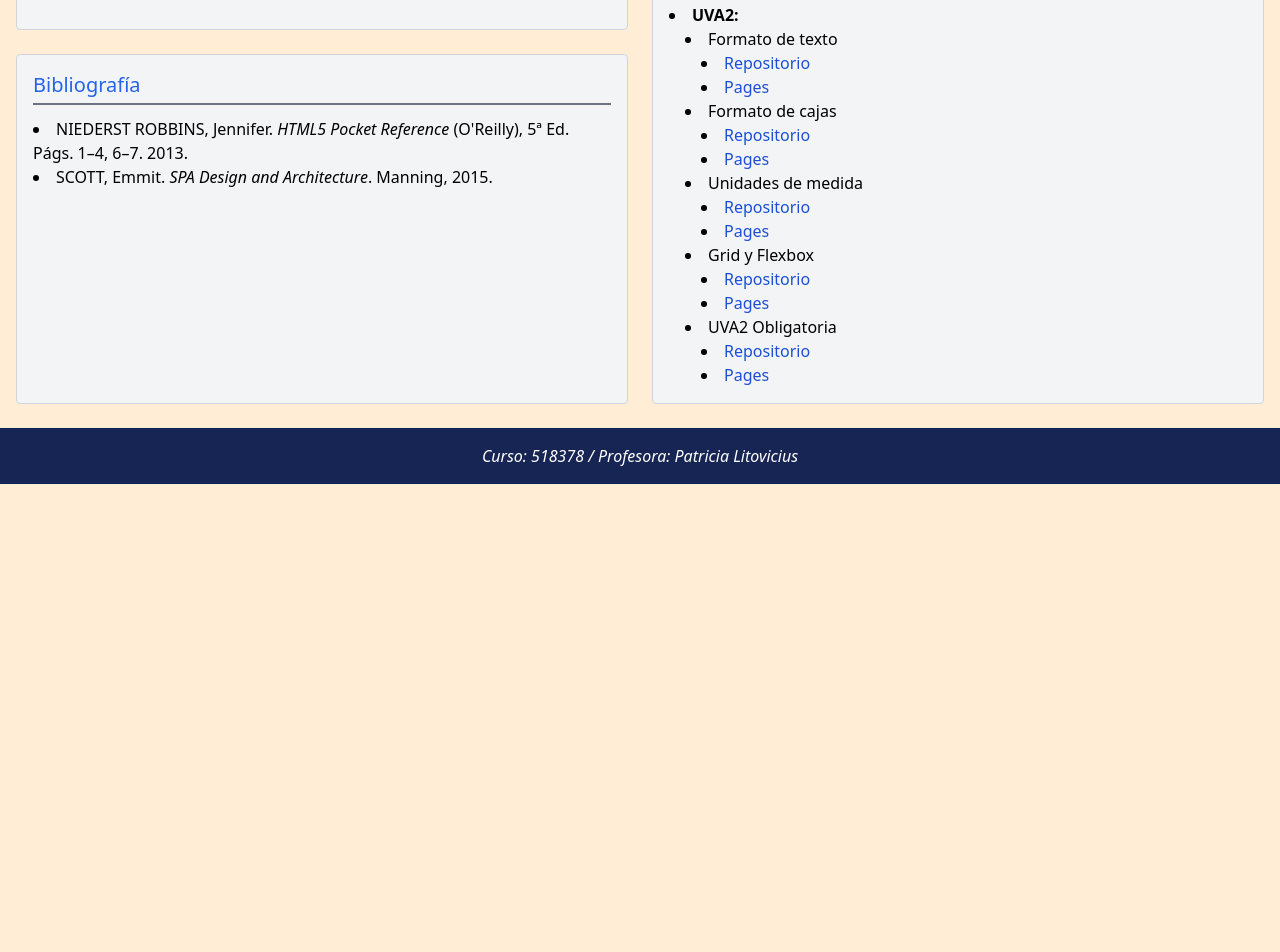
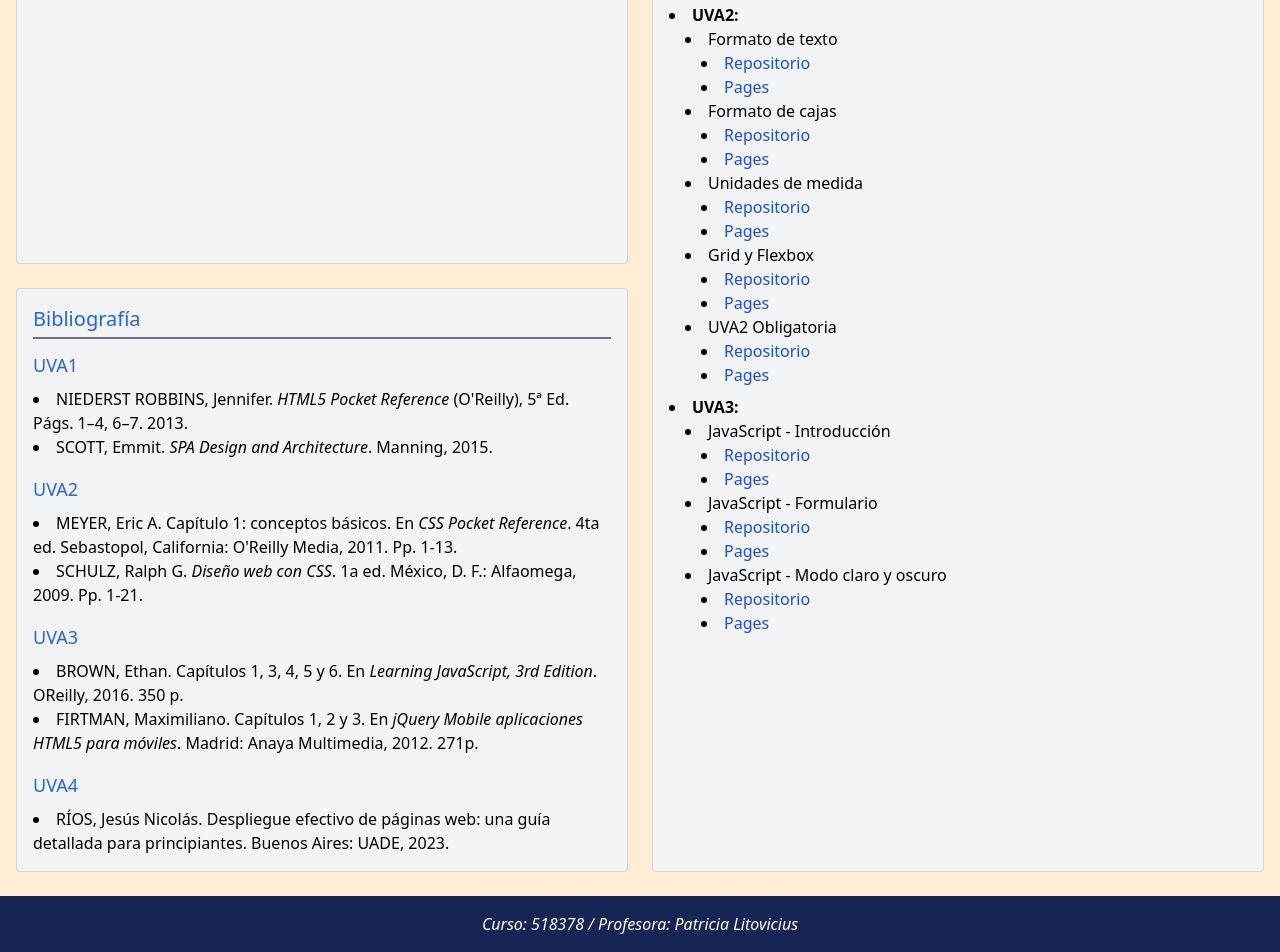
Before and after one commit to pedro-vazquez-b/Vazquez_1219251_26032025_HTMLEtiquetas, a plain HTML site: page index.html in a window 1280 px wide. Shown: the part 564-1516 px from the top of the page. Before the commit the page ends 1048 px from the top, so only its background shows below. Drawn offline with nearby package versions, Linux system fonts and the light colour scheme.

Commit message:
Mejorado modo oscuro. Agregada informacion de la segunda parte del cuatrimestre.

```diff
--- a/index.html
+++ b/index.html
@@ -75,27 +75,27 @@
                                 <span>HTML - Introducción</span>
                                 <ul class="list-disc list-inside ml-4">
                                     <li><a href="https://github.com/pedro-vazquez-b/Vazquez_1219251_26032025_IntroaHTML"
-                                            class="text-blue-700 hover:underline">Repositorio</a></li>
+                                            class="text-blue-700 hover:underline dark:text-blue-200">Repositorio</a></li>
                                     <li><a href="https://pedro-vazquez-b.github.io/Vazquez_1219251_26032025_IntroaHTML"
-                                            class="text-blue-700 hover:underline">Pages</a></li>
+                                            class="text-blue-700 hover:underline dark:text-blue-400">Pages</a></li>
                                 </ul>
                             </li>
                             <li>
                                 <span>HTML - Etiquetas</span>
                                 <ul class="list-disc list-inside ml-4">
                                     <li><a href="https://github.com/pedro-vazquez-b/Vazquez_1219251_26032025_HTMLEtiquetas"
-                                            class="text-blue-700 hover:underline">Repositorio</a></li>
+                                            class="text-blue-700 hover:underline dark:text-blue-400">Repositorio</a></li>
                                     <li><a href="https://pedro-vazquez-b.github.io/Vazquez_1219251_26032025_HTMLEtiquetas"
-                                            class="text-blue-700 hover:underline">Pages</a></li>
+                                            class="text-blue-700 hover:underline dark:text-blue-400">Pages</a></li>
                                 </ul>
                             </li>
                             <li>
                                 <span>HTML - Ejercicio Integrador</span>
                                 <ul class="list-disc list-inside ml-4">
                                     <li><a href="https://github.com/pedro-vazquez-b/Vazquez_1219251_26032025_Integracion"
-                                            class="text-blue-700 hover:underline">Repositorio</a></li>
+                                            class="text-blue-700 hover:underline dark:text-blue-400">Repositorio</a></li>
                                     <li><a href="https://pedro-vazquez-b.github.io/Vazquez_1219251_26032025_Integracion"
-                                            class="text-blue-700 hover:underline">Pages</a></li>
+                                            class="text-blue-700 hover:underline dark:text-blue-400">Pages</a></li>
                                 </ul>
                             </li>
                         </ul>
@@ -105,41 +105,69 @@
                             <li><span>Formato de texto</span>
                                 <ul class="list-disc list-inside ml-4">
                                     <li><a href="https://github.com/pedro-vazquez-b/Vazquez_1219251_02042025_Formatodetexto"
-                                            class="text-blue-700 hover:underline">Repositorio</a></li>
+                                            class="text-blue-700 hover:underline dark:text-blue-400">Repositorio</a></li>
                                     <li><a href="https://pedro-vazquez-b.github.io/Vazquez_1219251_02042025_Formatodetexto"
-                                            class="text-blue-700 hover:underline">Pages</a></li>
+                                            class="text-blue-700 hover:underline dark:text-blue-400">Pages</a></li>
                                 </ul>
                             </li>
                             <li><span>Formato de cajas</span>
                                 <ul class="list-disc list-inside ml-4">
                                     <li><a href="https://github.com/pedro-vazquez-b/Vazquez_1219251_02042025_Formatodecajas"
-                                            class="text-blue-700 hover:underline">Repositorio</a></li>
+                                            class="text-blue-700 hover:underline dark:text-blue-400">Repositorio</a></li>
                                     <li><a href="https://pedro-vazquez-b.github.io/Vazquez_1219251_02042025_Formatodecajas"
-                                            class="text-blue-700 hover:underline">Pages</a></li>
+                                            class="text-blue-700 hover:underline dark:text-blue-400">Pages</a></li>
                                 </ul>
                             </li>
                             <li><span>Unidades de medida</span>
                                 <ul class="list-disc list-inside ml-4">
                                     <li><a href="https://github.com/pedro-vazquez-b/vvUVA2TP3"
-                                            class="text-blue-700 hover:underline">Repositorio</a></li>
+                                            class="text-blue-700 hover:underline dark:text-blue-400">Repositorio</a></li>
                                     <li><a href="https://pedro-vazquez-b.github.io/vvUVA2TP3"
-                                            class="text-blue-700 hover:underline">Pages</a></li>
+                                            class="text-blue-700 hover:underline dark:text-blue-400">Pages</a></li>
                                 </ul>
                             </li>
                             <li><span>Grid y Flexbox</span>
                                 <ul class="list-disc list-inside ml-4">
                                     <li><a href="https://github.com/pedro-vazquez-b/vvUVA2TP4"
-                                            class="text-blue-700 hover:underline">Repositorio</a></li>
+                                            class="text-blue-700 hover:underline dark:text-blue-400">Repositorio</a></li>
                                     <li><a href="https://pedro-vazquez-b.github.io/vvUVA2TP4"
-                                            class="text-blue-700 hover:underline">Pages</a></li>
+                                            class="text-blue-700 hover:underline dark:text-blue-400">Pages</a></li>
                                 </ul>
                             </li>
                             <li><span>UVA2 Obligatoria</span>
                                 <ul class="list-disc list-inside ml-4">
                                     <li><a href="https://github.com/pedro-vazquez-b/UVA2TP1-Vazquez"
-                                            class="text-blue-700 hover:underline">Repositorio</a></li>
+                                            class="text-blue-700 hover:underline dark:text-blue-400">Repositorio</a></li>
                                     <li><a href="https://pedro-vazquez-b.github.io/UVA2TP1-Vazquez"
-                                            class="text-blue-700 hover:underline">Pages</a></li>
+                                            class="text-blue-700 hover:underline dark:text-blue-400">Pages</a></li>
+                                </ul>
+                            </li>
+                        </ul>
+                    </li>
+                    <li><strong>UVA3:</strong>
+                        <ul class="list-disc list-inside ml-4">
+                            <li><span>JavaScript - Introducción</span>
+                                <ul class="list-disc list-inside ml-4">
+                                    <li><a href="https://github.com/pedro-vazquez-b/vvUVA3TP1"
+                                            class="text-blue-700 hover:underline dark:text-blue-400">Repositorio</a></li>
+                                    <li><a href="https://pedro-vazquez-b.github.io/vvUVA3TP1"
+                                            class="text-blue-700 hover:underline dark:text-blue-400">Pages</a></li>
+                                </ul>
+                            </li>
+                            <li><span>JavaScript - Formulario</span>
+                                <ul class="list-disc list-inside ml-4">
+                                    <li><a href="https://github.com/pedro-vazquez-b/UVA2TP1-Vazquez"
+                                            class="text-blue-700 hover:underline dark:text-blue-400">Repositorio</a></li>
+                                    <li><a href="https://pedro-vazquez-b.github.io/UVA2TP1-Vazquez/pages/contacto.html"
+                                            class="text-blue-700 hover:underline dark:text-blue-400">Pages</a></li>
+                                </ul>
+                            </li>
+                            <li><span>JavaScript - Modo claro y oscuro</span>
+                                <ul class="list-disc list-inside ml-4">
+                                    <li><a href="https://github.com/pedro-vazquez-b/UVA2TP1-Vazquez"
+                                            class="text-blue-700 hover:underline dark:text-blue-400">Repositorio</a></li>
+                                    <li><a href="https://pedro-vazquez-b.github.io/UVA2TP1-Vazquez"
+                                            class="text-blue-700 hover:underline dark:text-blue-400">Pages</a></li>
                                 </ul>
                             </li>
                         </ul>
@@ -149,10 +177,25 @@
 
             <div class="bg-gray-100 border border-gray-300 rounded p-4 dark:bg-gray-700">
                 <h2 class="text-xl mb-3 text-blue-600 border-b-2 border-gray-500 pb-1 dark:text-blue-400">Bibliografía</h2>
+                <h4 class="text-lg mb-2 text-blue-600 dark:text-blue-400">UVA1</h4>
                 <ul class="list-disc list-inside">
                     <li>NIEDERST ROBBINS, Jennifer. <em>HTML5 Pocket Reference</em> (O'Reilly), 5ª Ed. Págs. 1–4, 6–7.
                         2013.</li>
                     <li>SCOTT, Emmit. <em>SPA Design and Architecture</em>. Manning, 2015.</li>
+                </ul>
+                <h4 class="text-lg mb-2 text-blue-600 dark:text-blue-400 mt-4">UVA2</h4>
+                <ul class="list-disc list-inside">
+                    <li>MEYER, Eric A. Capítulo 1: conceptos básicos. En <em>CSS Pocket Reference</em>. 4ta ed. Sebastopol, California: O'Reilly Media, 2011. Pp. 1-13.</li>
+                    <li>SCHULZ, Ralph G. <em>Diseño web con CSS</em>. 1a ed. México, D. F.: Alfaomega, 2009. Pp. 1-21.</li>
+                </ul>
+                <h4 class="text-lg mb-2 text-blue-600 dark:text-blue-400 mt-4">UVA3</h4>
+                <ul class="list-disc list-inside">
+                    <li>BROWN, Ethan. Capítulos 1, 3, 4, 5 y 6. En <em>Learning JavaScript, 3rd Edition</em>. OReilly, 2016. 350 p.</li>
+                    <li>FIRTMAN, Maximiliano. Capítulos 1, 2 y 3. En <em>jQuery Mobile aplicaciones HTML5 para móviles</em>. Madrid: Anaya Multimedia, 2012. 271p.</li>
+                </ul>
+                <h4 class="text-lg mb-2 text-blue-600 dark:text-blue-400 mt-4">UVA4</h4>
+                <ul class="list-disc list-inside">
+                    <li>RÍOS, Jesús Nicolás. Despliegue efectivo de páginas web: una guía detallada para principiantes. Buenos Aires: UADE, 2023.</li>
                 </ul>
             </div>
         </div>
```
